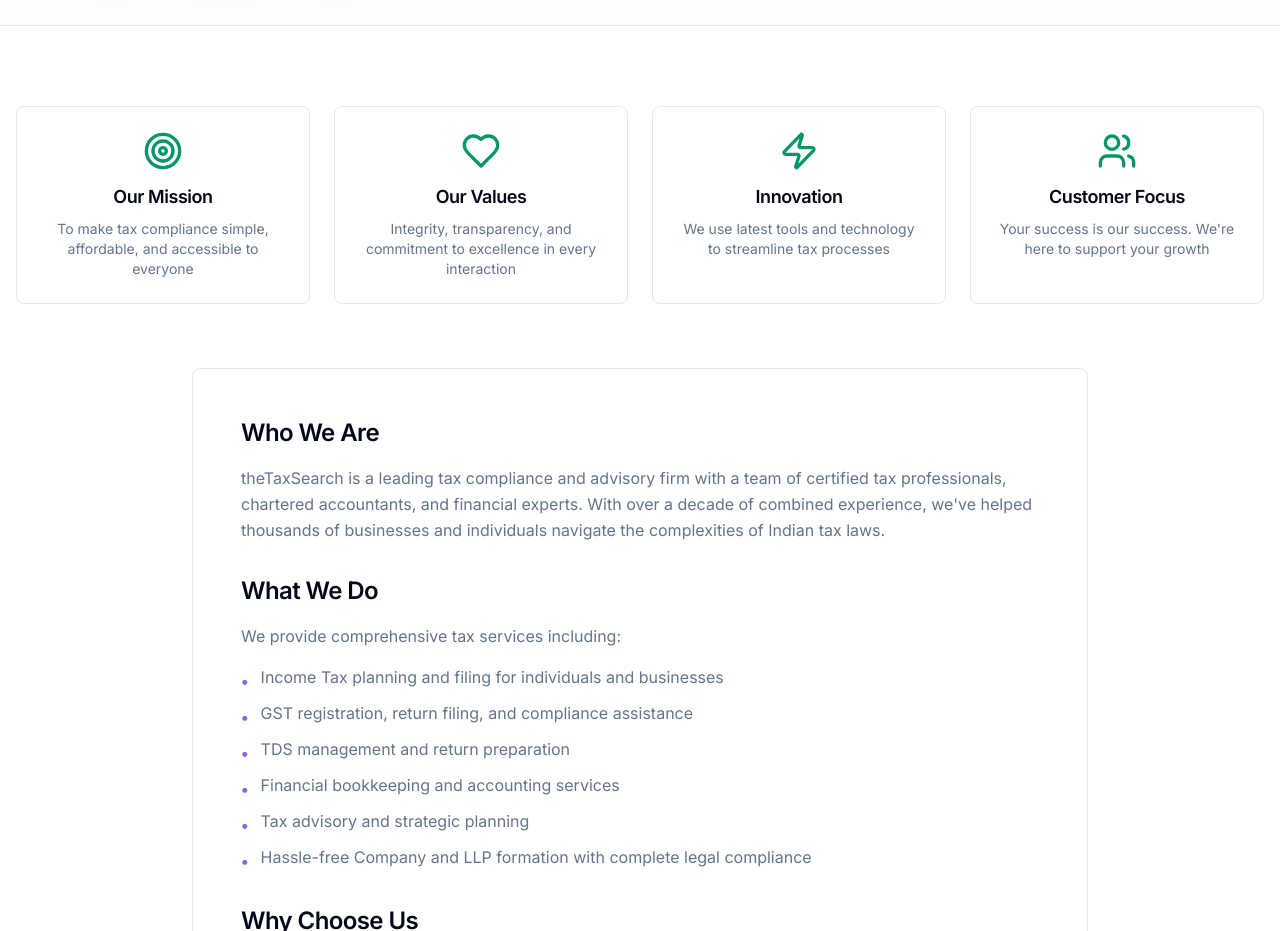
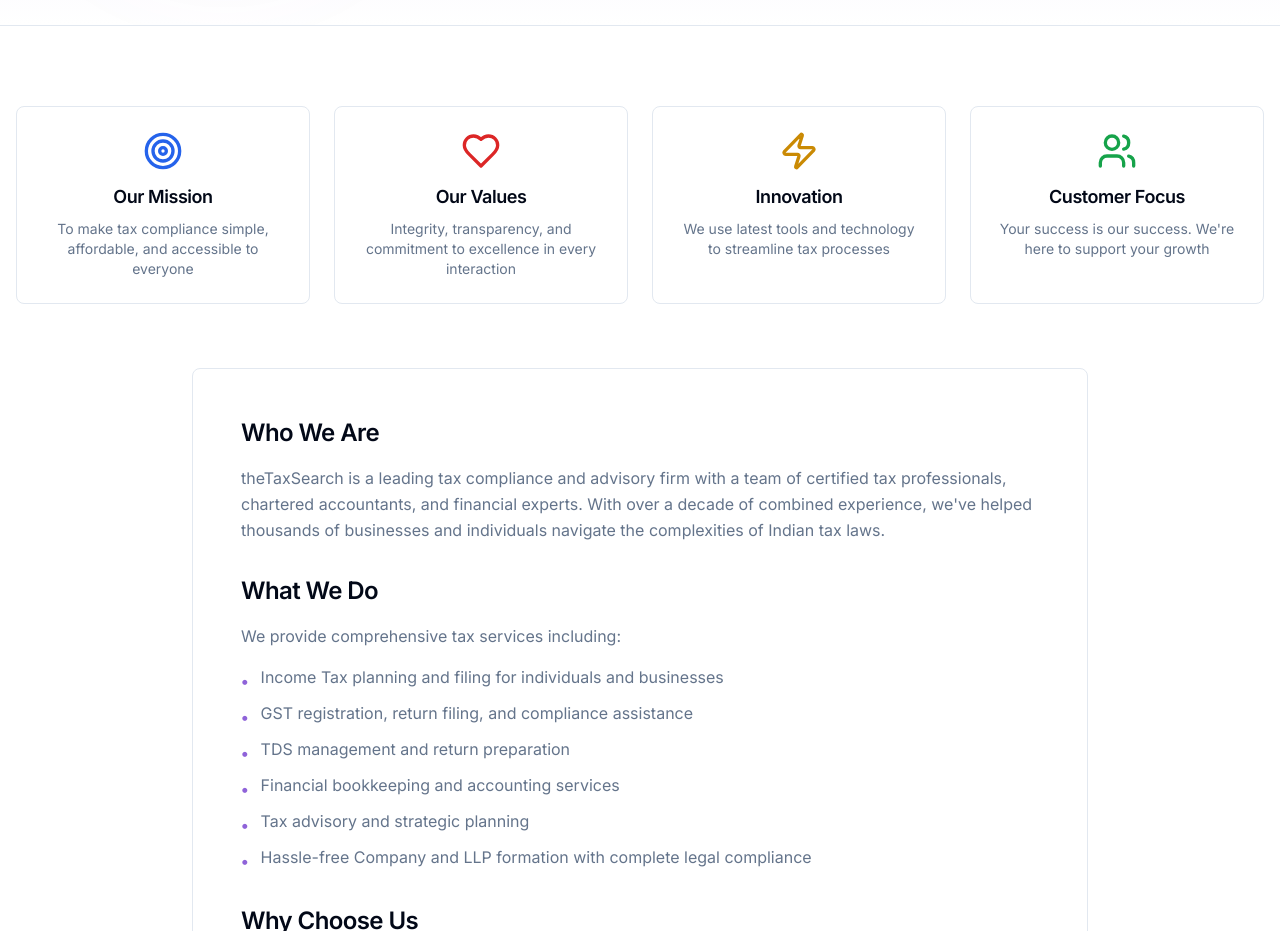
Before and after one commit to amit-maurya-7404/thetaxsearch, a Next.js app: page /contact in a window 1280 px wide. Shown: the part 840-1771 px from the top of the page. Built offline with nearby package versions, Linux system fonts and the light colour scheme.

Commit message:
Add distinct random colors to all service icons

```diff
--- a/src/app/contact/page.tsx
+++ b/src/app/contact/page.tsx
@@ -84,21 +84,25 @@
             {[
               {
                 icon: Target,
+                iconColor: 'text-blue-600',
                 title: "Our Mission",
                 desc: "To make tax compliance simple, affordable, and accessible to everyone",
               },
               {
                 icon: Heart,
+                iconColor: 'text-red-600',
                 title: "Our Values",
                 desc: "Integrity, transparency, and commitment to excellence in every interaction",
               },
               {
                 icon: Zap,
+                iconColor: 'text-yellow-600',
                 title: "Innovation",
                 desc: "We use latest tools and technology to streamline tax processes",
               },
               {
                 icon: Users,
+                iconColor: 'text-green-600',
                 title: "Customer Focus",
                 desc: "Your success is our success. We're here to support your growth",
               },
@@ -108,7 +112,7 @@
                 variants={fadeInUp}
                 className="bg-background border rounded-lg p-6 text-center hover:border-primary transition-colors"
               >
-                <item.icon className={`w-10 h-10 mx-auto mb-3 ${item.iconColor === 'cyan' ? 'text-cyan-600' : item.iconColor === 'yellow' ? 'text-yellow-600' : item.iconColor === 'red' ? 'text-red-600' : 'text-emerald-600'}`} />
+                <item.icon className={`w-10 h-10 mx-auto mb-3 ${item.iconColor}`} />
                 <h3 className="font-semibold text-lg mb-2">{item.title}</h3>
                 <p className="text-sm text-muted-foreground">{item.desc}</p>
               </motion.div>
--- a/src/app/page.tsx
+++ b/src/app/page.tsx
@@ -286,9 +286,9 @@
 									"Maximum benefits",
 								],
 							},
-						].map((item, i) => (
+						].map((item: any, i) => (
 							<motion.div key={i} variants={fadeInUp}>
-								<ServiceCard icon={item.icon} title={item.title} details={item.details} />
+								<ServiceCard icon={item.icon} title={item.title} details={item.details} iconColor={item.iconColor} />
 							</motion.div>
 						))}
 					</motion.div>
```
